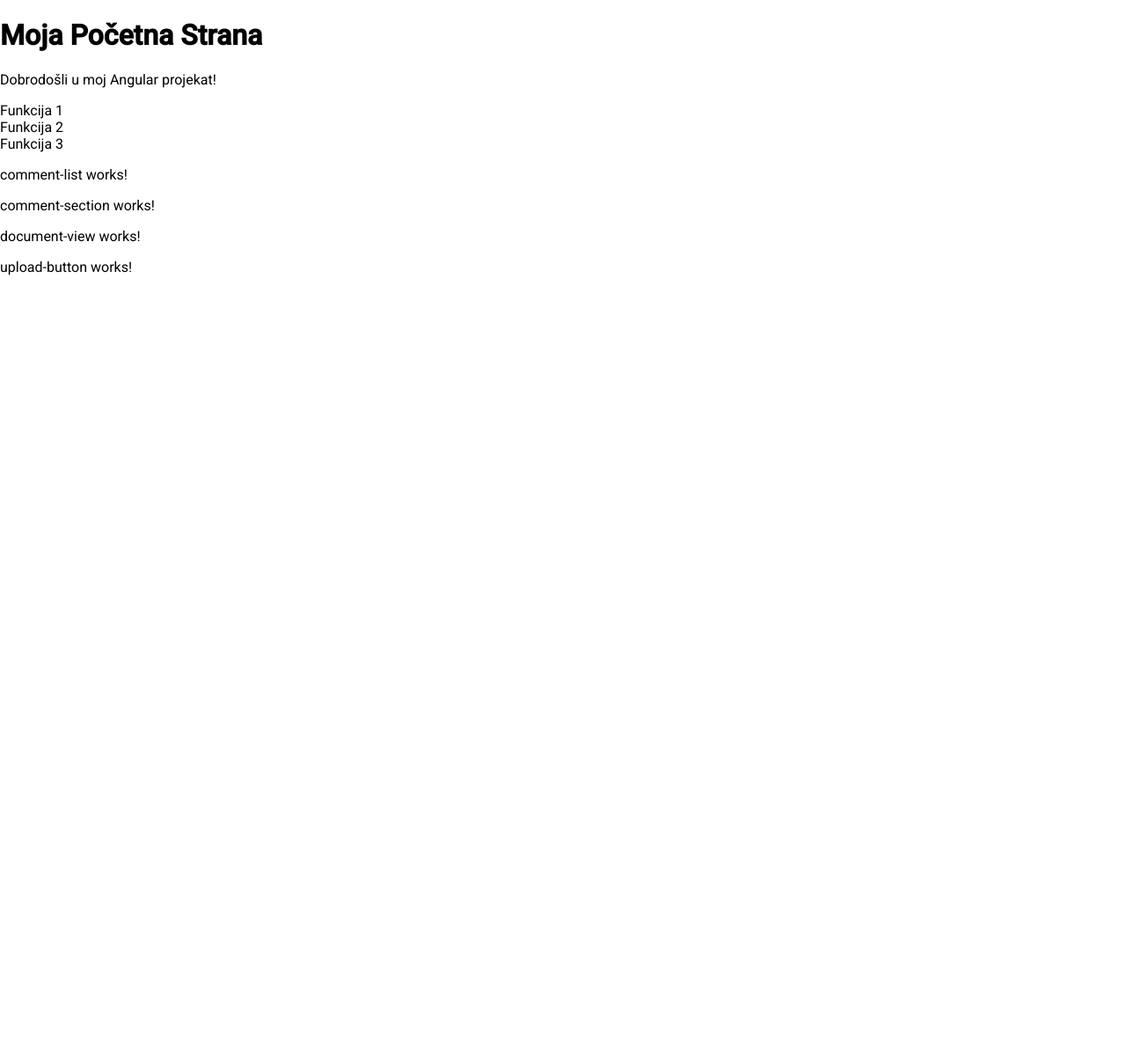
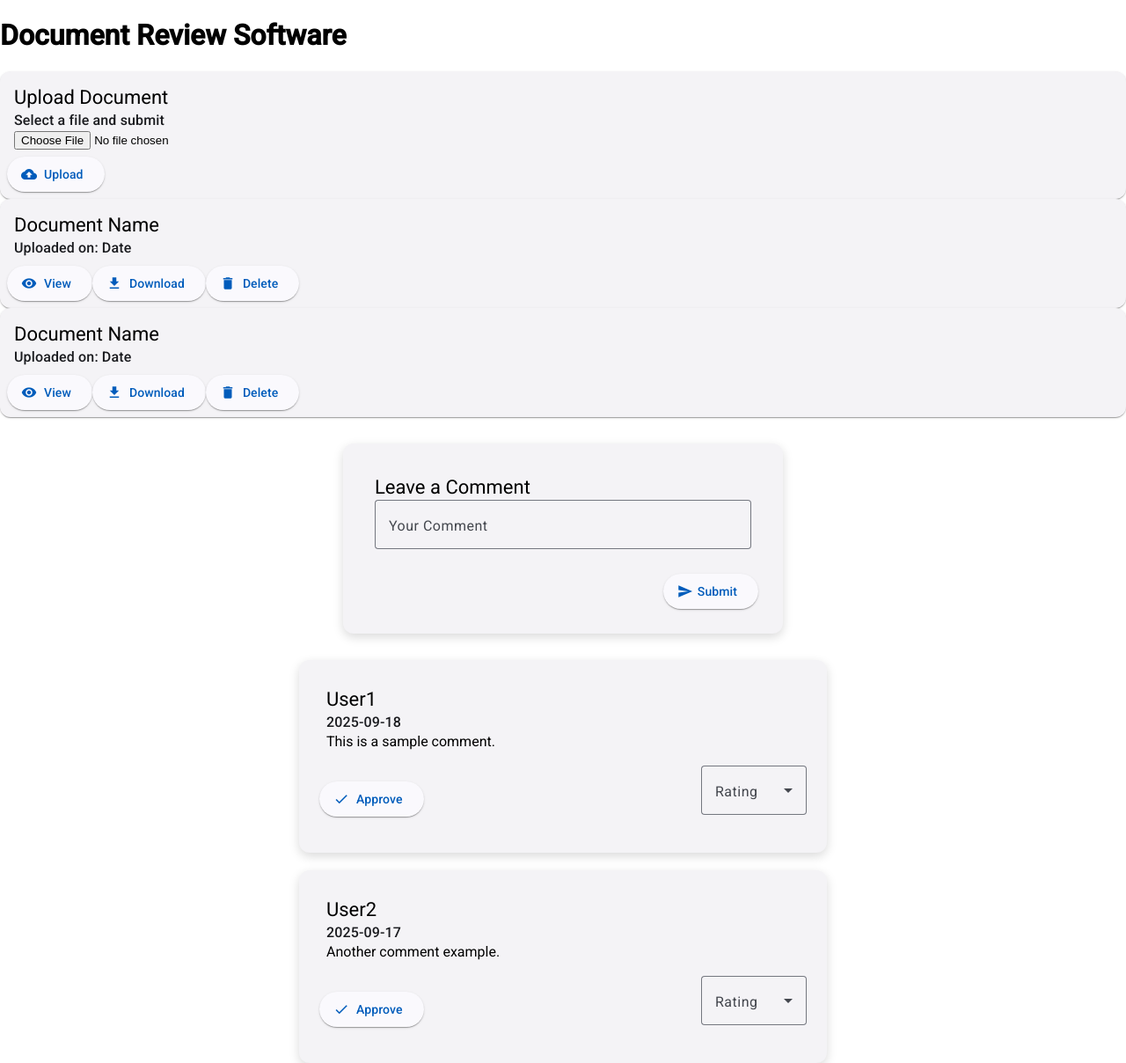
Before and after one commit to nenadgolubovic/DocumentReviewSoftwareFront, an Angular app: page / in a window 1280 px wide. Shown: the whole page at 88% size. Before the commit the page ends 821 px from the top, so only its background shows below. Built offline with nearby package versions, Linux system fonts and the light colour scheme.

Commit message:
Added comment list, comment section, document view and upload button component, added html and css code

```diff
--- a/src/app/app.component.html
+++ b/src/app/app.component.html
@@ -1,16 +1,9 @@
 <div class="home-page">
   <header>
-    <h1>Moja Početna Strana</h1>
-    <p>Dobrodošli u moj Angular projekat!</p>
+    <h1>Document Review Software</h1>
   </header>
-
-  <section class="features">
-    <div class="feature-card">Funkcija 1</div>
-    <div class="feature-card">Funkcija 2</div>
-    <div class="feature-card">Funkcija 3</div>
-  </section>
+  <app-upload-button></app-upload-button>
+  <app-document-view></app-document-view>
+  <app-comment-section></app-comment-section>
   <app-comment-list></app-comment-list>
-  <app-comment-section></app-comment-section>
-  <app-document-view></app-document-view>
-  <app-upload-button></app-upload-button>
 </div>
--- a/src/app/app.component.ts
+++ b/src/app/app.component.ts
@@ -4,10 +4,14 @@ import { CommentListComponent } from "./comment-list/comment-list.component";
 import { CommentSectionComponent } from "./comment-section/comment-section.component";
 import { DocumentViewComponent } from "./document-view/document-view.component";
 import { UploadButtonComponent } from "./upload-button/upload-button.component";
+import { MatCardModule } from '@angular/material/card';
+import { MatButtonModule } from '@angular/material/button';
+import { MatIconModule } from '@angular/material/icon';
 
 @Component({
   selector: 'app-root',
-  imports: [RouterOutlet, CommentListComponent, CommentSectionComponent, DocumentViewComponent, UploadButtonComponent ],
+  standalone: true,
+  imports: [RouterOutlet, CommentListComponent, CommentSectionComponent, DocumentViewComponent, UploadButtonComponent, MatCardModule, MatButtonModule, MatIconModule ],
   templateUrl: './app.component.html',
   styleUrls: ['./app.component.scss']
 })
--- a/src/app/comment-list/comment-list.component.html
+++ b/src/app/comment-list/comment-list.component.html
@@ -1 +1,57 @@
-<p>comment-list works!</p>
+<div class="comment-list">
+  <mat-card class="comment-card">
+    <mat-card-header>
+      <mat-card-title>User1</mat-card-title>
+      <mat-card-subtitle>2025-09-18</mat-card-subtitle>
+    </mat-card-header>
+
+    <mat-card-content>
+      This is a sample comment.
+    </mat-card-content>
+
+    <mat-card-actions>
+      <button mat-raised-button color="primary">
+        <mat-icon>check</mat-icon> Approve
+      </button>
+
+      <mat-form-field appearance="outline" class="rating-select">
+        <mat-label>Rating</mat-label>
+        <mat-select>
+          <mat-option value="1">1 ★</mat-option>
+          <mat-option value="2">2 ★★</mat-option>
+          <mat-option value="3">3 ★★★</mat-option>
+          <mat-option value="4">4 ★★★★</mat-option>
+          <mat-option value="5">5 ★★★★★</mat-option>
+        </mat-select>
+      </mat-form-field>
+    </mat-card-actions>
+  </mat-card>
+
+  <mat-card class="comment-card">
+    <mat-card-header>
+      <mat-card-title>User2</mat-card-title>
+      <mat-card-subtitle>2025-09-17</mat-card-subtitle>
+    </mat-card-header>
+
+    <mat-card-content>
+      Another comment example.
+    </mat-card-content>
+
+    <mat-card-actions>
+      <button mat-raised-button color="primary">
+        <mat-icon>check</mat-icon> Approve
+      </button>
+
+      <mat-form-field appearance="outline" class="rating-select">
+        <mat-label>Rating</mat-label>
+        <mat-select>
+          <mat-option value="1">1 ★</mat-option>
+          <mat-option value="2">2 ★★</mat-option>
+          <mat-option value="3">3 ★★★</mat-option>
+          <mat-option value="4">4 ★★★★</mat-option>
+          <mat-option value="5">5 ★★★★★</mat-option>
+        </mat-select>
+      </mat-form-field>
+    </mat-card-actions>
+  </mat-card>
+</div>
--- a/src/app/comment-list/comment-list.component.scss
+++ b/src/app/comment-list/comment-list.component.scss
@@ -0,0 +1,24 @@
+.comment-list {
+  display: flex;
+  flex-direction: column;
+  gap: 20px;
+  max-width: 600px;
+  margin: 30px auto;
+}
+
+.comment-card {
+  padding: 15px;
+  border-radius: 12px;
+  box-shadow: 0 4px 12px rgba(0,0,0,0.15);
+}
+
+mat-card-actions {
+  display: flex;
+  justify-content: space-between;
+  align-items: center;
+  margin-top: 10px;
+}
+
+.rating-select {
+  width: 120px;
+}
--- a/src/app/comment-section/comment-section.component.html
+++ b/src/app/comment-section/comment-section.component.html
@@ -1 +1,18 @@
-<p>comment-section works!</p>
+<mat-card class="comment-card">
+  <mat-card-header>
+    <mat-card-title>Leave a Comment</mat-card-title>
+  </mat-card-header>
+
+  <mat-card-content>
+    <mat-form-field appearance="outline" class="full-width">
+      <mat-label>Your Comment</mat-label>
+      <input matInput placeholder="Write something...">
+    </mat-form-field>
+  </mat-card-content>
+
+  <mat-card-actions>
+    <button mat-raised-button color="primary">
+      <mat-icon>send</mat-icon> Submit
+    </button>
+  </mat-card-actions>
+</mat-card>
--- a/src/app/comment-section/comment-section.component.scss
+++ b/src/app/comment-section/comment-section.component.scss
@@ -0,0 +1,21 @@
+.comment-card {
+  max-width: 500px;
+  margin: 30px auto;
+  padding: 20px;
+  border-radius: 12px;
+  box-shadow: 0 4px 12px rgba(0,0,0,0.15);
+}
+
+.full-width {
+  width: 100%;
+  margin-bottom: 15px;
+}
+
+mat-card-actions {
+  display: flex;
+  justify-content: flex-end;
+}
+
+button mat-icon {
+  margin-right: 5px;
+}
--- a/src/app/document-view/document-view.component.html
+++ b/src/app/document-view/document-view.component.html
@@ -1 +1,39 @@
-<p>document-view works!</p>
+<div class="document-list">
+  <mat-card class="document-card">
+    <mat-card-header>
+      <mat-card-title>Document Name</mat-card-title>
+      <mat-card-subtitle>Uploaded on: Date</mat-card-subtitle>
+    </mat-card-header>
+
+    <mat-card-actions>
+      <button mat-raised-button color="primary">
+        <mat-icon>visibility</mat-icon> View
+      </button>
+      <button mat-raised-button color="accent">
+        <mat-icon>download</mat-icon> Download
+      </button>
+      <button mat-raised-button color="warn">
+        <mat-icon>delete</mat-icon> Delete
+      </button>
+    </mat-card-actions>
+  </mat-card>
+
+  <mat-card class="document-card">
+    <mat-card-header>
+      <mat-card-title>Document Name</mat-card-title>
+      <mat-card-subtitle>Uploaded on: Date</mat-card-subtitle>
+    </mat-card-header>
+
+    <mat-card-actions>
+      <button mat-raised-button color="primary">
+        <mat-icon>visibility</mat-icon> View
+      </button>
+      <button mat-raised-button color="accent">
+        <mat-icon>download</mat-icon> Download
+      </button>
+      <button mat-raised-button color="warn">
+        <mat-icon>delete</mat-icon> Delete
+      </button>
+    </mat-card-actions>
+  </mat-card>
+</div>
--- a/src/app/upload-button/upload-button.component.html
+++ b/src/app/upload-button/upload-button.component.html
@@ -1 +1,16 @@
-<p>upload-button works!</p>
+<mat-card class="upload-card">
+  <mat-card-header>
+    <mat-card-title>Upload Document</mat-card-title>
+    <mat-card-subtitle>Select a file and submit</mat-card-subtitle>
+  </mat-card-header>
+
+  <mat-card-content>
+    <input type="file" />
+  </mat-card-content>
+
+  <mat-card-actions>
+    <button mat-raised-button color="primary">
+      <mat-icon>cloud_upload</mat-icon> Upload
+    </button>
+  </mat-card-actions>
+</mat-card>
```
Also changed, not shown: src/app/comment-list/comment-list.component.ts (+8 -2 lines), src/app/comment-section/comment-section.component.ts (+18 -1 lines), src/app/document-view/document-view.component.ts (+6 -1 lines), src/app/upload-button/upload-button.component.ts (+6 -1 lines).
